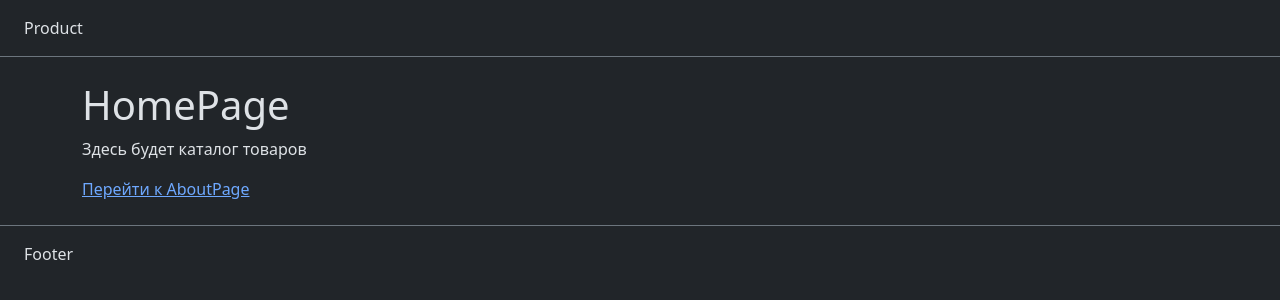
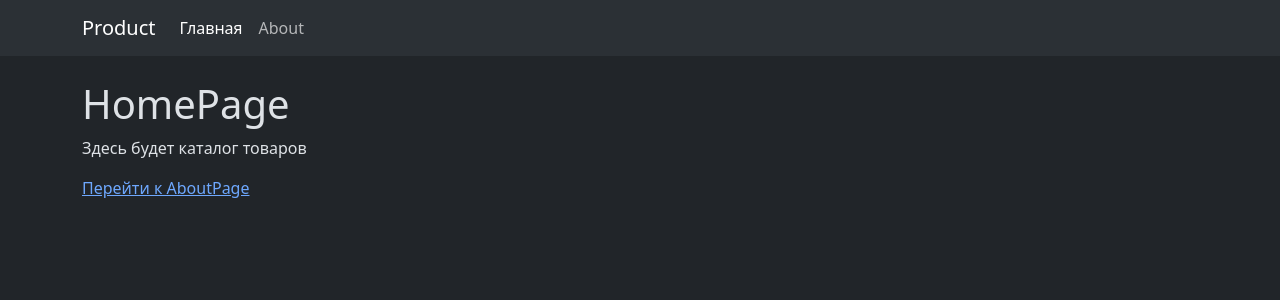
Before and after one commit to pr0vak/react-client, a React (Vite) app: page / in a window 1280 px wide. Shown: the top 300 px of the page. Built offline with nearby package versions, Linux system fonts and the light colour scheme.

Commit message:
011 Добавлен виджет Header с Navbar и Navlink. MainLayout переключен на widgets/header.

```diff
--- a/src/app/layouts/MainLayout.tsx
+++ b/src/app/layouts/MainLayout.tsx
@@ -1,17 +1,13 @@
+import { Header } from "@/widgets/header/ui";
 import { Outlet } from "react-router";
 
 export function MainLayout() {
   return (
     <>
-      <header className="border-bottom border-secondary py-3 px-4">
-        Product
-      </header>
+      <Header />
       <main>
         <Outlet />
       </main>
-      <footer className="border-top border-secondary py-3 px-4">
-        Footer
-      </footer>
     </>
   )
 }
--- /dev/null
+++ b/src/widgets/header/ui/Header.tsx
@@ -0,0 +1,25 @@
+import { Container, Nav, Navbar } from 'react-bootstrap'
+import { Link, NavLink } from 'react-router'
+
+export function Header() {
+  return (
+    <Navbar bg="body-tertiary" expand="md">
+      <Container>
+        <Navbar.Brand as={Link} to="/">
+          Product
+        </Navbar.Brand>
+        <Navbar.Toggle aria-controls="main-nav" />
+        <Navbar.Collapse id="main-nav">
+          <Nav className="me-auto">
+            <Nav.Link as={NavLink} to="/" end>
+              Главная
+            </Nav.Link>
+            <Nav.Link as={NavLink} to="/about">
+              About
+            </Nav.Link>
+          </Nav>
+        </Navbar.Collapse>
+      </Container>
+    </Navbar>
+  )
+}
--- /dev/null
+++ b/src/widgets/header/ui/index.ts
@@ -0,0 +1 @@
+export { Header } from "./Header";
```
